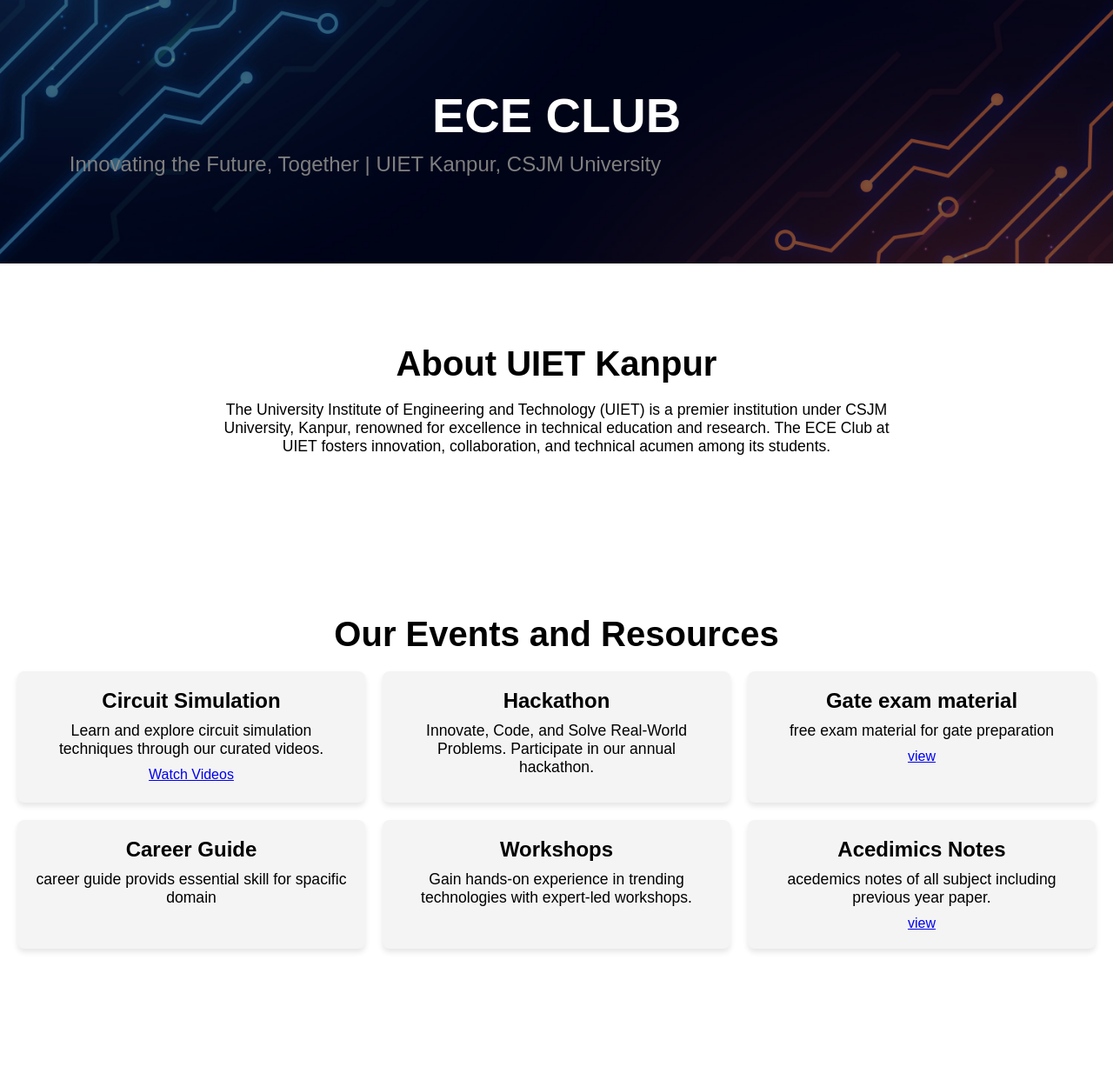
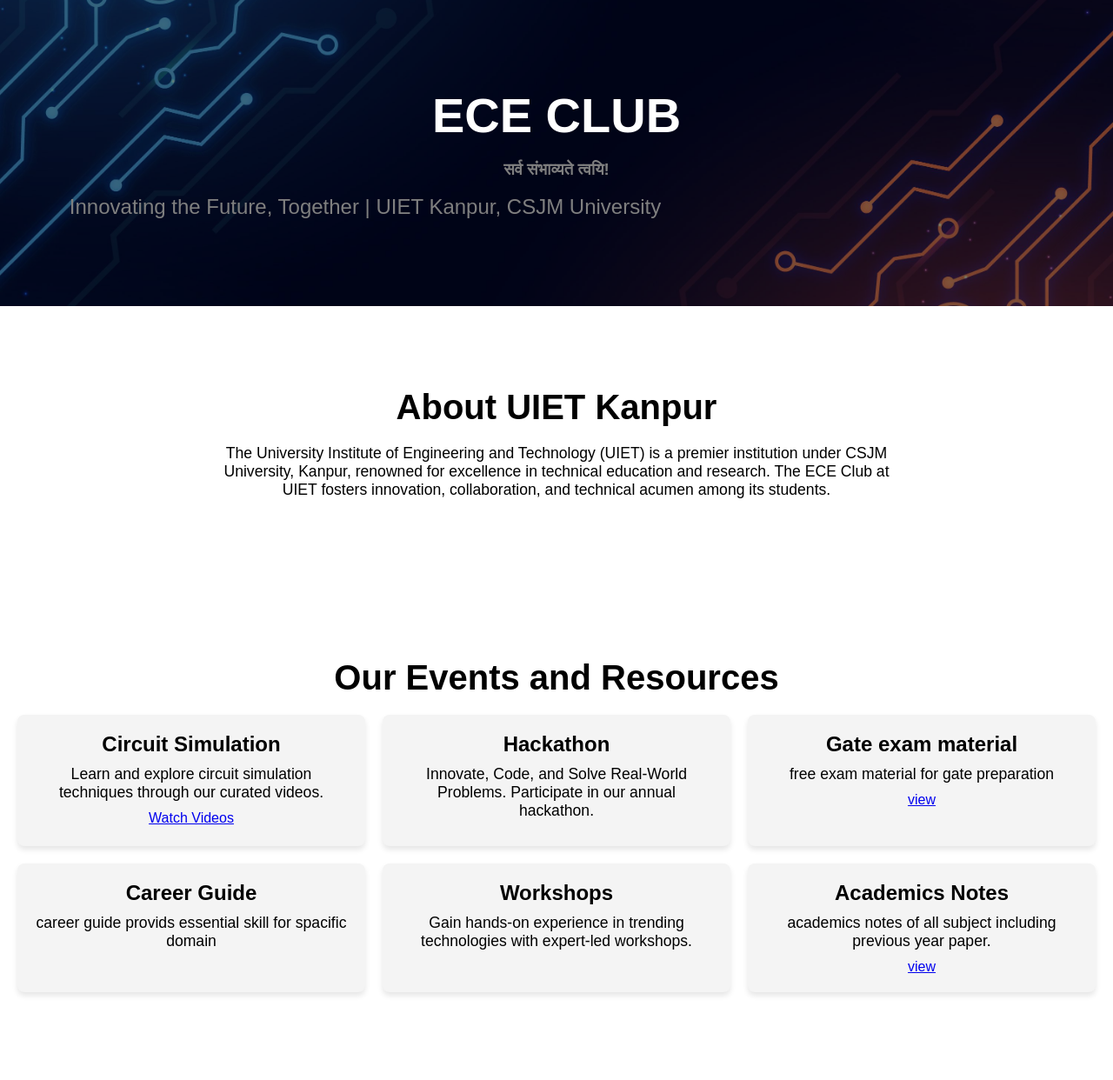
Before and after one commit to chandank0/ECE_CLUB_UIET-K, a plain HTML site: page index.html in a window 1280 px wide. Shown: the top 1242 px of the page at 87% size. Drawn offline with Linux system fonts and the light colour scheme.

Commit message:
Update index.html

```diff
--- a/index.html
+++ b/index.html
@@ -144,6 +144,7 @@
 <body>
     <header>
         <h1>ECE CLUB</h1>
+        <h3>सर्व संभाव्यते त्वयि!</h3>
         <p>Innovating the Future, Together | UIET Kanpur, CSJM University</p>
     </header>
 
@@ -178,8 +179,8 @@
                 <p>Gain hands-on experience in trending technologies with expert-led workshops.</p>
             </div>
             <div class="event">
-                <h3>Acedimics Notes</h3>
-                <p> acedemics notes of all subject including previous year paper.</p>
+                <h3>Academics Notes</h3>
+                <p> academics notes of all subject including previous year paper.</p>
                 <a href="https://chandank0.github.io/codsoft-project-repo-github/">view</a>
 
         </div>
```
